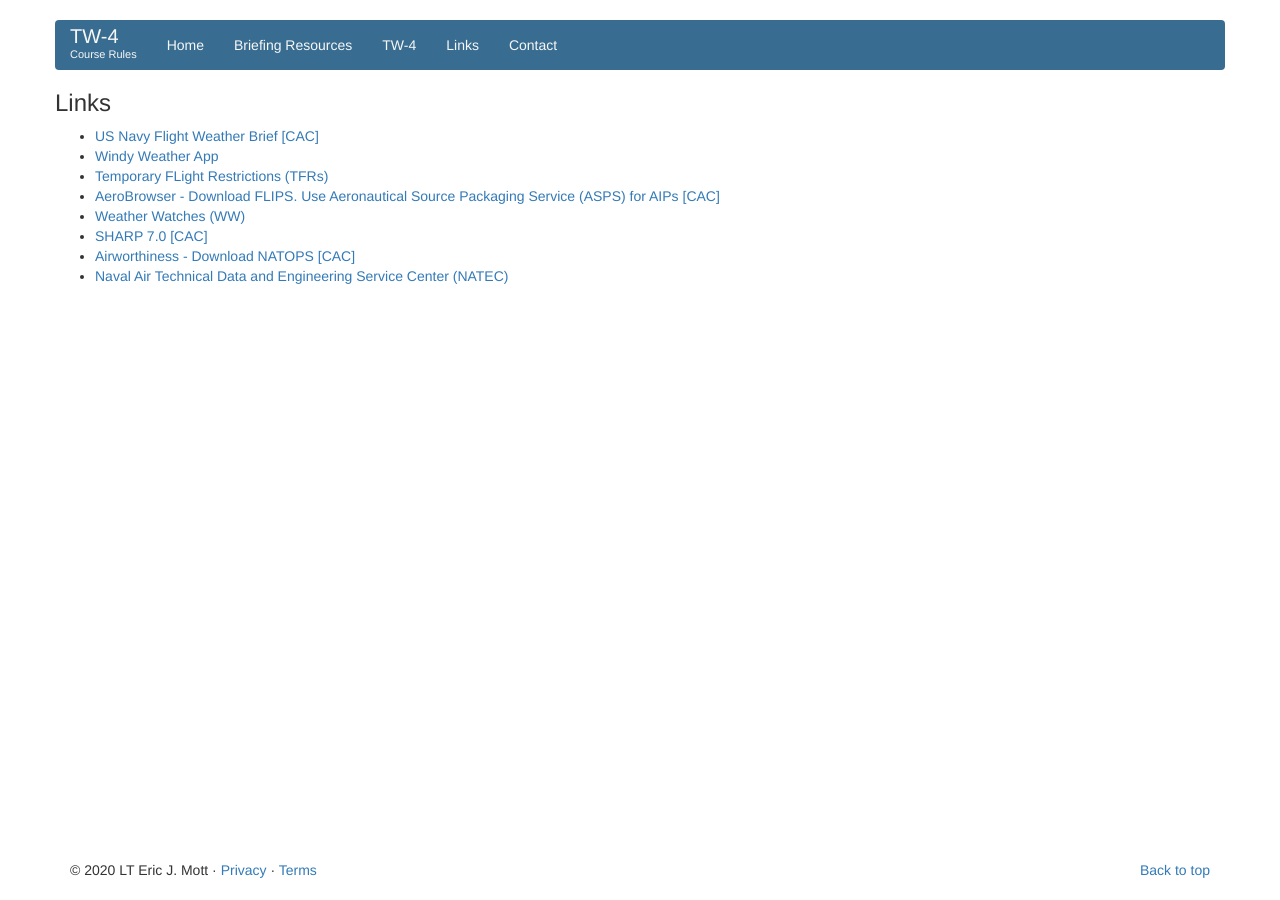
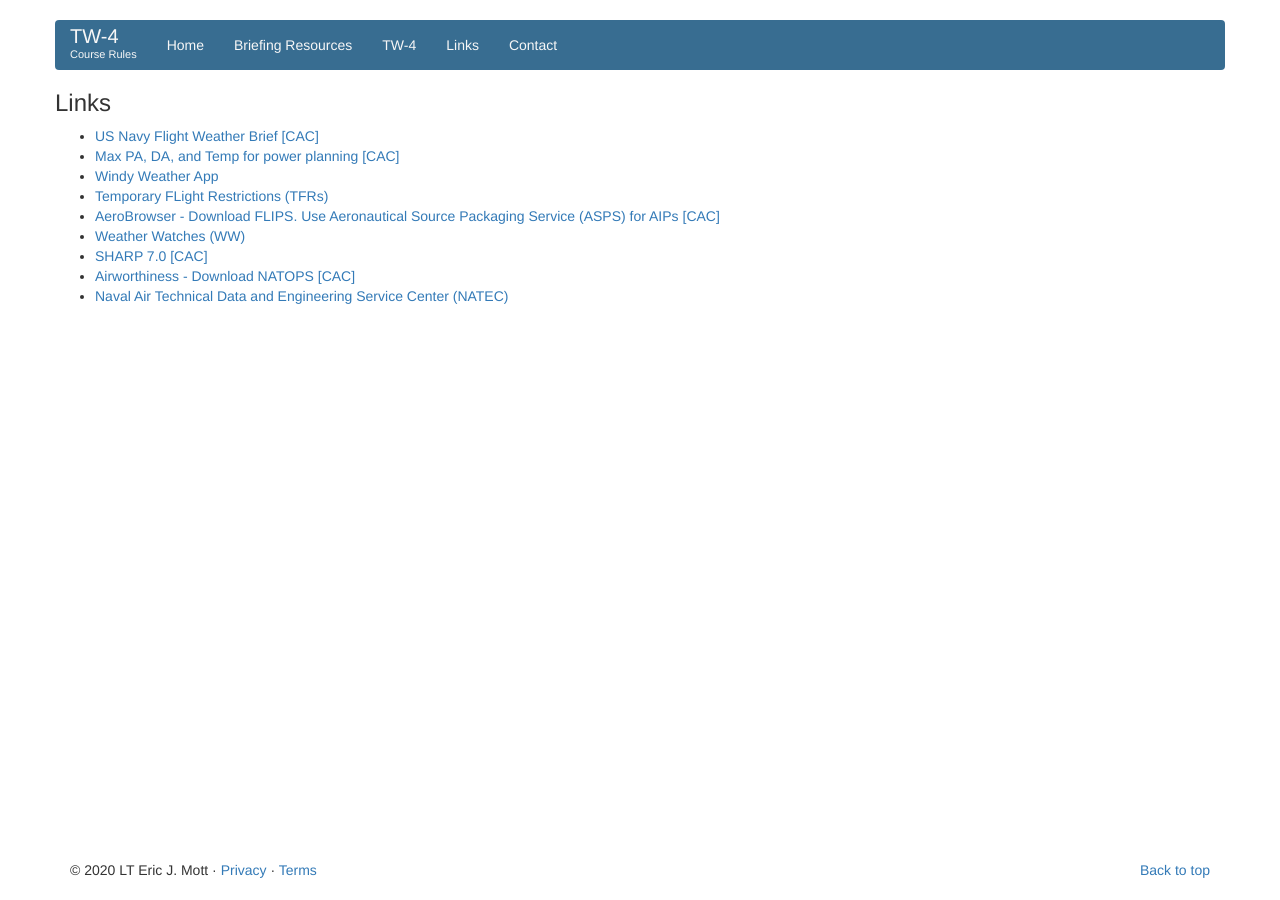
Before and after one commit to courserules/courserules.github.io, a Jekyll site: the page built from links.html, in a window 1280 px wide. Built offline with Jekyll 4.4.1, drawn with Linux system fonts in a browser that asks for light colours.

Commit message:
Added maxes for planning link

```diff
--- a/links.html
+++ b/links.html
@@ -11,7 +11,8 @@ permalink: /links/
 
 			<ul>
 				<li><a href="https://fwb.metoc.navy.mil/fwb18" target="_blank">US Navy Flight Weather Brief [CAC]</a></li>
-				<li><a href="https://www.windy.com/" target="_blank">Windy Weather App</a></li>
+				<li><a href="https://21ows.us.af.mil/web/product/planning_weather/" target="_blank">Max PA, DA, and Temp for power planning [CAC]</a></li>
+				<li><a href="https://www.windy.com" target="_blank">Windy Weather App</a></li>
 				<li><a href="http://tfr.faa.gov/tfr2/list.html" target="_blank">Temporary FLight Restrictions (TFRs)</a></li>
 				<li><a href="https://aerodata.nga.mil/AeroBrowser/" target="_blank">AeroBrowser - Download FLIPS. Use Aeronautical Source Packaging Service (ASPS) for AIPs [CAC]</a></li>
 				<li><a href="https://www.spc.noaa.gov/products/watch/" target="_blank">Weather Watches (WW)</a></li>
```
